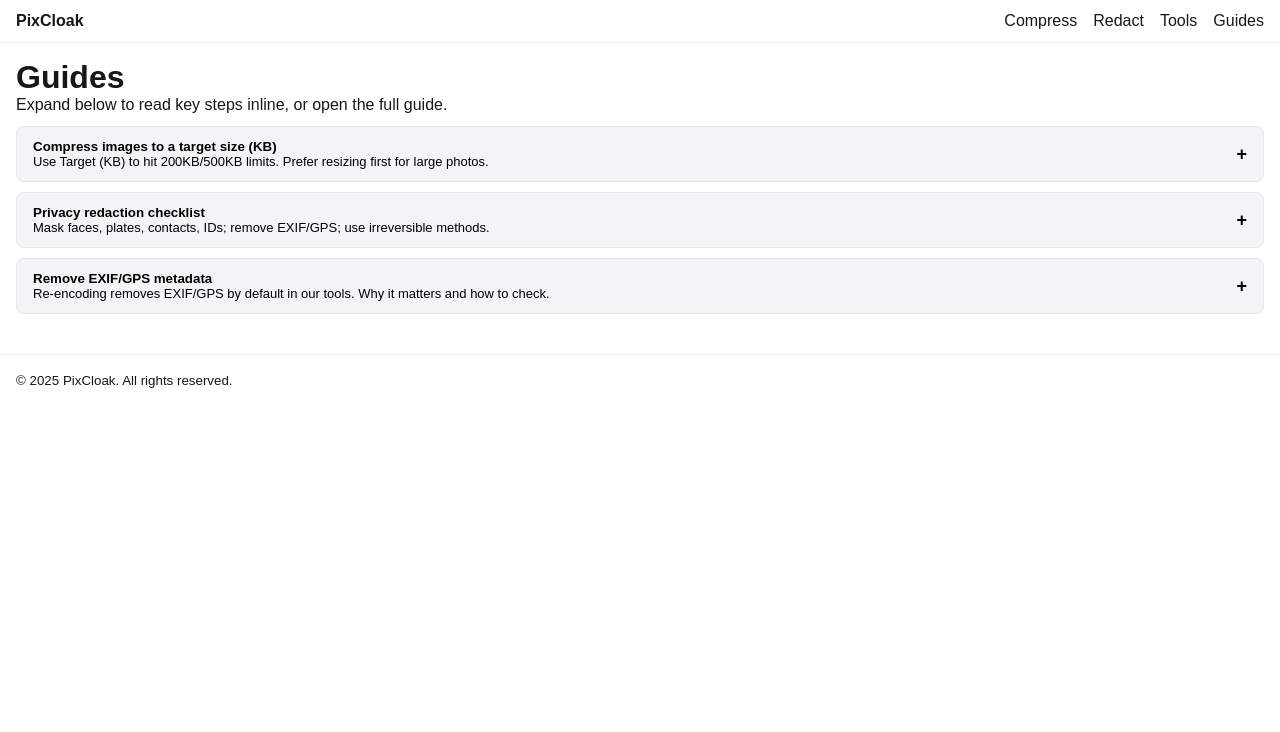
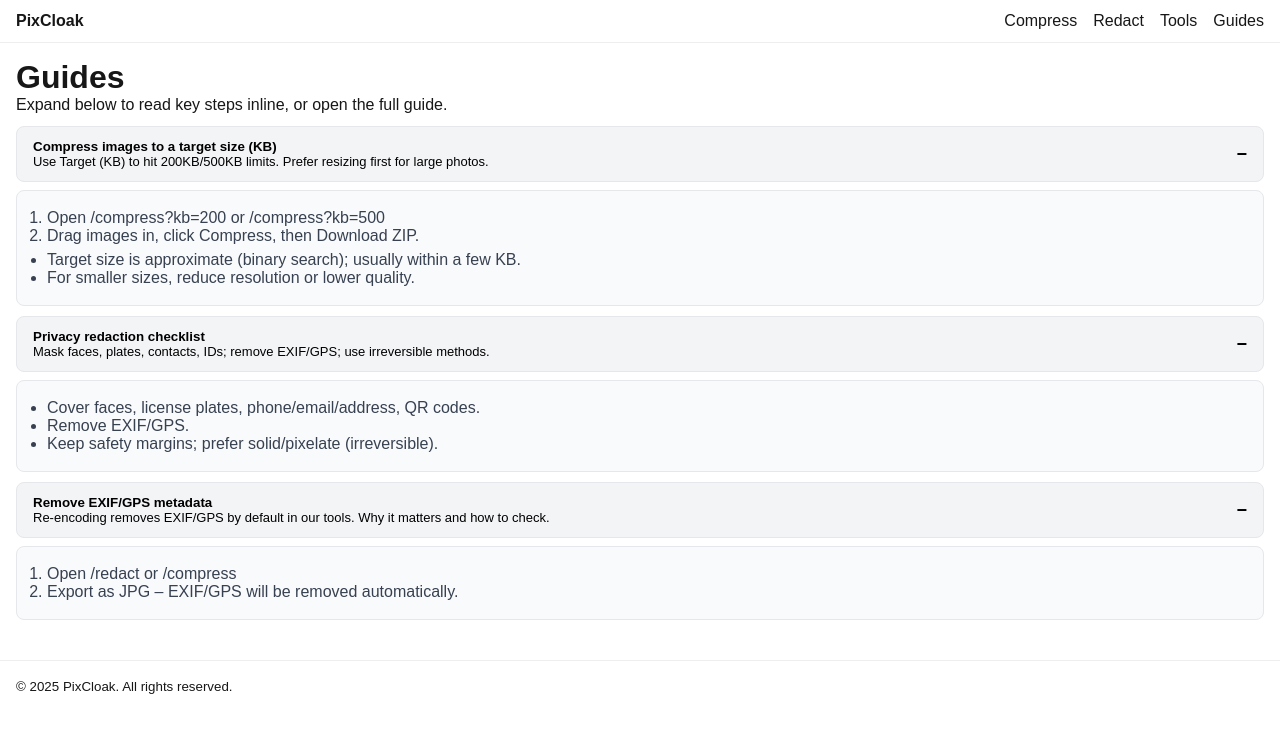
Before and after one commit to LeeJinMing/PixCloak, a Next.js app: page /guides in a window 1280 px wide. Shown: the top 732 px of the page. Built offline with nearby package versions, Linux system fonts and the light colour scheme; no server answers.

Commit message:
feat(guides): default expanded items, no clipping, inline full content with proper list spacing

```diff
--- a/app/guides/page.tsx
+++ b/app/guides/page.tsx
@@ -9,15 +9,14 @@ export default function GuidesPage() {
       summary: 'Use Target (KB) to hit 200KB/500KB limits. Prefer resizing first for large photos.',
       content: (
         <div>
-          <ol>
+          <ol style={{ paddingLeft: 18, margin: '6px 0' }}>
             <li>Open <a href="/compress?kb=200">/compress?kb=200</a> or <a href="/compress?kb=500">/compress?kb=500</a></li>
             <li>Drag images in, click Compress, then Download ZIP.</li>
           </ol>
-          <ul>
+          <ul style={{ paddingLeft: 18, margin: '6px 0' }}>
             <li>Target size is approximate (binary search); usually within a few KB.</li>
             <li>For smaller sizes, reduce resolution or lower quality.</li>
           </ul>
-          <a className="pill" href="/guides/compress-to-target-kb">Open full guide</a>
         </div>
       ),
     },
@@ -27,12 +26,11 @@ export default function GuidesPage() {
       summary: 'Mask faces, plates, contacts, IDs; remove EXIF/GPS; use irreversible methods.',
       content: (
         <div>
-          <ul>
+          <ul style={{ paddingLeft: 18, margin: '6px 0' }}>
             <li>Cover faces, license plates, phone/email/address, QR codes.</li>
             <li>Remove EXIF/GPS.</li>
             <li>Keep safety margins; prefer solid/pixelate (irreversible).</li>
           </ul>
-          <a className="pill" href="/guides/redaction-checklist">Open full guide</a>
         </div>
       ),
     },
@@ -42,18 +40,17 @@ export default function GuidesPage() {
       summary: 'Re‑encoding removes EXIF/GPS by default in our tools. Why it matters and how to check.',
       content: (
         <div>
-          <ol>
+          <ol style={{ paddingLeft: 18, margin: '6px 0' }}>
             <li>Open <a href="/redact">/redact</a> or <a href="/compress">/compress</a></li>
             <li>Export as JPG – EXIF/GPS will be removed automatically.</li>
           </ol>
-          <a className="pill" href="/guides/exif-gps-removal">Open full guide</a>
         </div>
       ),
     },
   ];
 
   function Item({ title, summary, content }: { title: string; summary: string; content: JSX.Element }) {
-    const [open, setOpen] = useState(false);
+    const [open, setOpen] = useState(true);
     return (
       <div>
         <button onClick={() => setOpen(v => !v)} aria-expanded={open}
@@ -64,13 +61,11 @@ export default function GuidesPage() {
           </span>
           <span style={{ fontSize: 18, lineHeight: 1 }}>{open ? '−' : '+'}</span>
         </button>
-        <div style={{ maxHeight: open ? 800 : 0, overflow: 'hidden', transition: 'max-height .25s ease' }}>
-          {open && (
-            <div style={{ background: '#f9fafb', border: '1px solid #e5e7eb', borderRadius: 8, padding: 12, marginTop: 8, color: '#374151' }}>
-              {content}
-            </div>
-          )}
-        </div>
+        {open && (
+          <div style={{ background: '#f9fafb', border: '1px solid #e5e7eb', borderRadius: 8, padding: 12, marginTop: 8, color: '#374151' }}>
+            {content}
+          </div>
+        )}
       </div>
     );
   }
```
